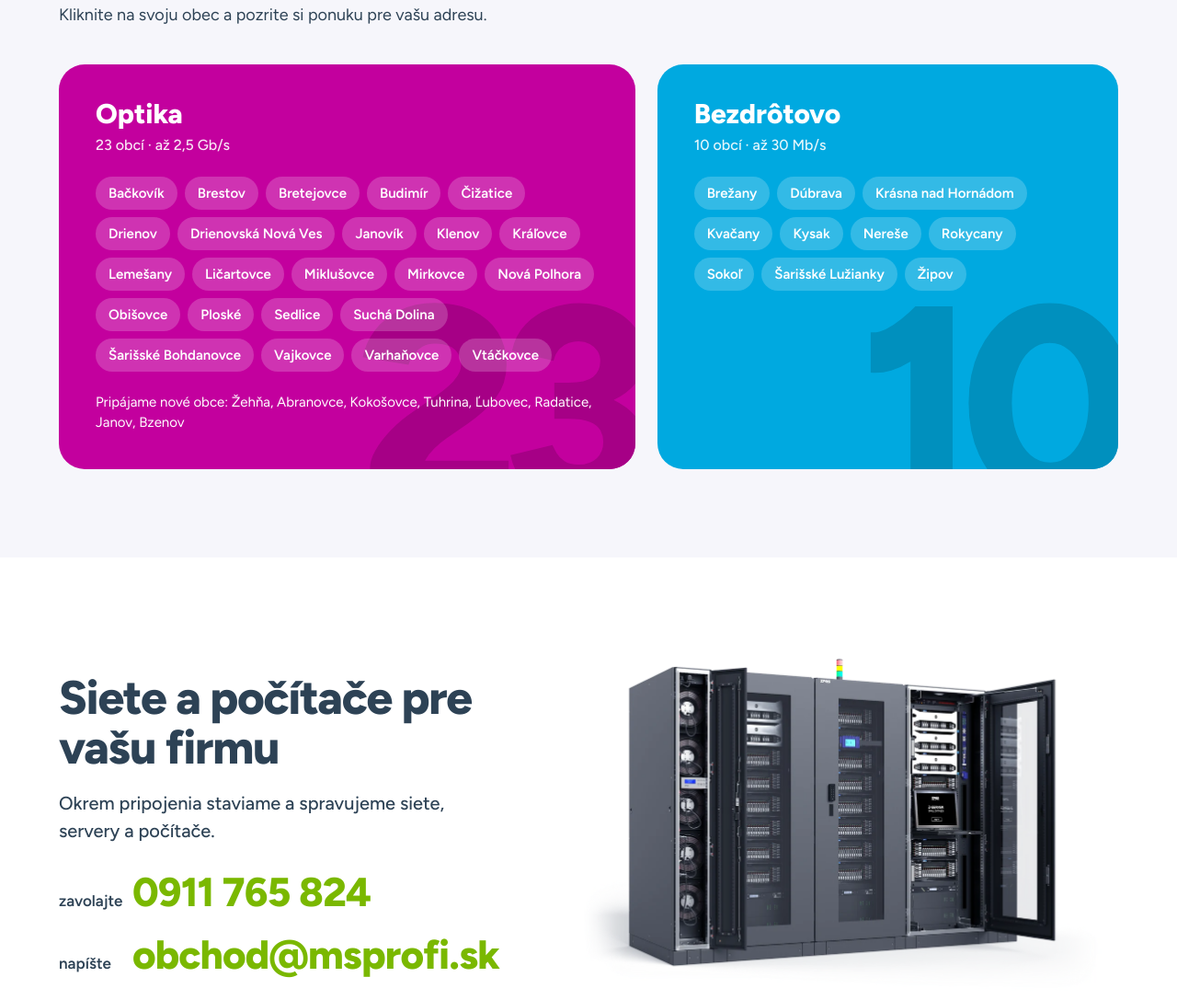
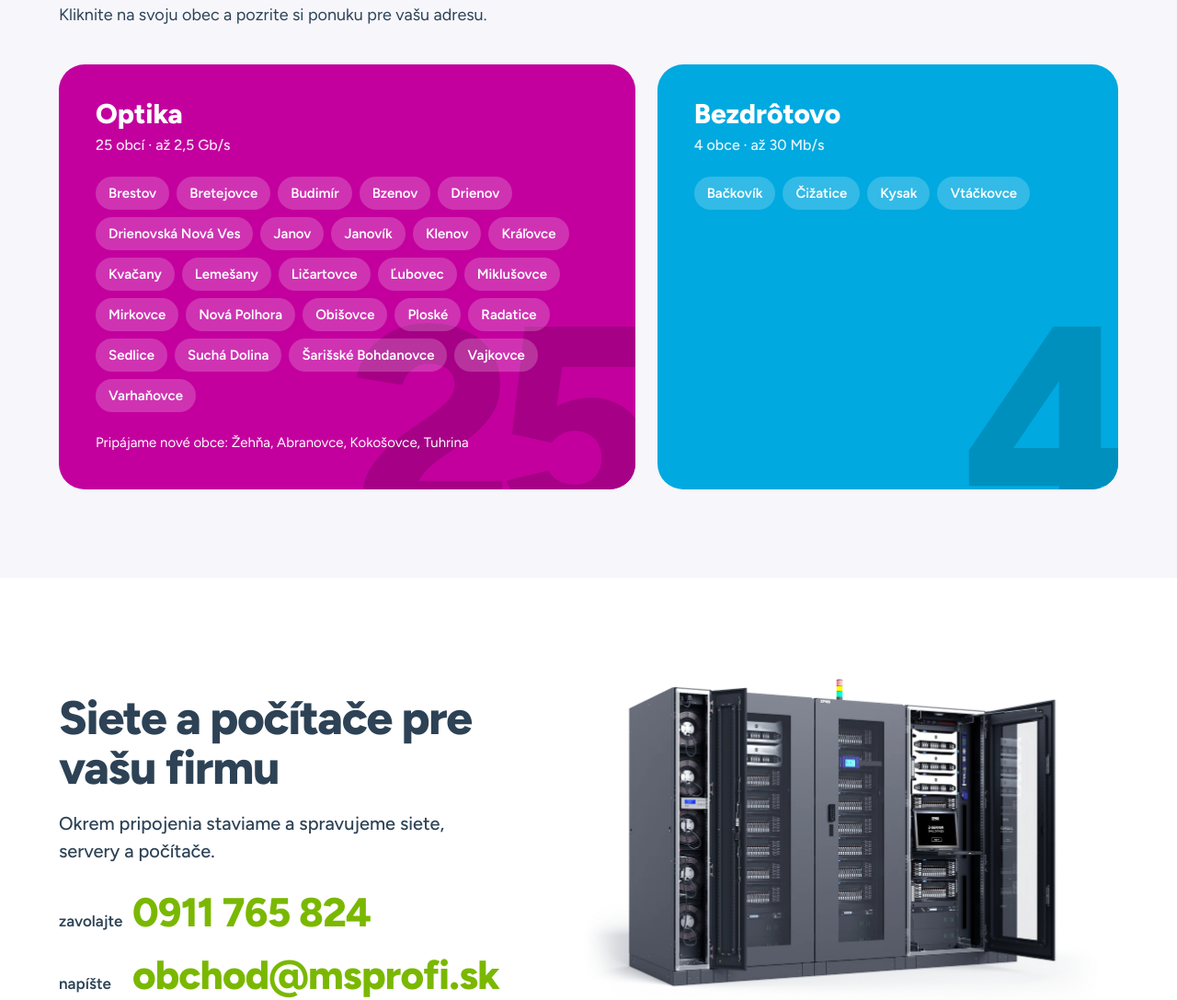
Before and after one commit to mrsamiq/msprofi-navrh, a plain HTML site: page index.html in a window 1280 px wide. Shown: the part 2788-3875 px from the top of the page at 92% size. Drawn offline with Linux system fonts and the light colour scheme; a script that the page names is missing.

Commit message:
M.S. Profi: obce podľa M.S. Profi

```diff
--- a/index.html
+++ b/index.html
@@ -101,8 +101,8 @@
                     <img src="img/internet-zariadenia.webp" alt="Internet v počítači, tablete aj mobile" width="1200" height="947" loading="lazy">
                 </div>
                 <ul class="vyhody">
-                    <li><span class="vyhoda-ikona"><svg class="ikona" viewBox="0 0 24 24" aria-hidden="true"><path d="m12 14 4-4"/><path d="M3.34 19a10 10 0 1 1 17.32 0"/></svg></span><strong>Optika až 2,5 Gb/s</strong>Priamo do domu v 23 obciach.</li>
-                    <li><span class="vyhoda-ikona"><svg class="ikona" viewBox="0 0 24 24" aria-hidden="true"><path d="M12 20h.01"/><path d="M2 8.82a15 15 0 0 1 20 0"/><path d="M5 12.859a10 10 0 0 1 14 0"/><path d="M8.5 16.429a5 5 0 0 1 7 0"/></svg></span><strong>Bezdrôtovo až 30 Mb/s</strong>V 10 obciach, kam optika ešte nevedie.</li>
+                    <li><span class="vyhoda-ikona"><svg class="ikona" viewBox="0 0 24 24" aria-hidden="true"><path d="m12 14 4-4"/><path d="M3.34 19a10 10 0 1 1 17.32 0"/></svg></span><strong>Optika až 2,5 Gb/s</strong>Priamo do domu v 25 obciach.</li>
+                    <li><span class="vyhoda-ikona"><svg class="ikona" viewBox="0 0 24 24" aria-hidden="true"><path d="M12 20h.01"/><path d="M2 8.82a15 15 0 0 1 20 0"/><path d="M5 12.859a10 10 0 0 1 14 0"/><path d="M8.5 16.429a5 5 0 0 1 7 0"/></svg></span><strong>Bezdrôtovo až 30 Mb/s</strong>V 4 obciach, kam optika ešte nevedie.</li>
                     <li><span class="vyhoda-ikona"><svg class="ikona" viewBox="0 0 24 24" aria-hidden="true"><path d="M4 14a1 1 0 0 1-.78-1.63l9.9-10.2a.5.5 0 0 1 .86.46l-1.92 6.02A1 1 0 0 0 13 10h7a1 1 0 0 1 .78 1.63l-9.9 10.2a.5.5 0 0 1-.86-.46l1.92-6.02A1 1 0 0 0 11 14z"/></svg></span><strong>Bez spomaľovania</strong>Na optike rýchlosť neznižujeme ani po veľkom prenose dát.</li>
                     <li><span class="vyhoda-ikona"><svg class="ikona" viewBox="0 0 24 24" aria-hidden="true"><path d="M14.7 6.3a1 1 0 0 0 0 1.4l1.6 1.6a1 1 0 0 0 1.4 0l3.77-3.77a6 6 0 0 1-7.94 7.94l-6.91 6.91a2.12 2.12 0 0 1-3-3l6.91-6.91a6 6 0 0 1 7.94-7.94l-3.76 3.76z"/></svg></span><strong>Inštalácia technikom</strong>Pripojenie vám zapojí a nastaví náš technik.</li>
                 </ul>
@@ -137,51 +137,47 @@
                 </div>
                 <div class="pokrytie-karty">
                                                             <div class="pokrytie-karta pokrytie-optika">
-                        <span class="pokrytie-cislo" aria-hidden="true">23</span>
+                        <span class="pokrytie-cislo" aria-hidden="true">25</span>
                         <h3>Optika</h3>
-                        <p class="pocet">23 obcí · až 2,5 Gb/s</p>
+                        <p class="pocet">25 obcí · až 2,5 Gb/s</p>
                         <ul class="obce">
-                                                        <li><a href="https://www.nuo.sk/msprofi#filter">Bačkovík</a></li>
                                                         <li><a href="https://www.nuo.sk/msprofi#filter">Brestov</a></li>
                                                         <li><a href="https://www.nuo.sk/msprofi#filter">Bretejovce</a></li>
                                                         <li><a href="https://www.nuo.sk/msprofi#filter">Budimír</a></li>
-                                                        <li><a href="https://www.nuo.sk/msprofi#filter">Čižatice</a></li>
+                                                        <li><a href="https://www.nuo.sk/msprofi#filter">Bzenov</a></li>
                                                         <li><a href="https://www.nuo.sk/msprofi#filter">Drienov</a></li>
                                                         <li><a href="https://www.nuo.sk/msprofi#filter">Drienovská Nová Ves</a></li>
+                                                        <li><a href="https://www.nuo.sk/msprofi#filter">Janov</a></li>
                                                         <li><a href="https://www.nuo.sk/msprofi#filter">Janovík</a></li>
                                                         <li><a href="https://www.nuo.sk/msprofi#filter">Klenov</a></li>
                                                         <li><a href="https://www.nuo.sk/msprofi#filter">Kráľovce</a></li>
+                                                        <li><a href="https://www.nuo.sk/msprofi#filter">Kvačany</a></li>
                                                         <li><a href="https://www.nuo.sk/msprofi#filter">Lemešany</a></li>
                                                         <li><a href="https://www.nuo.sk/msprofi#filter">Ličartovce</a></li>
+                                                        <li><a href="https://www.nuo.sk/msprofi#filter">Ľubovec</a></li>
                                                         <li><a href="https://www.nuo.sk/msprofi#filter">Miklušovce</a></li>
                                                         <li><a href="https://www.nuo.sk/msprofi#filter">Mirkovce</a></li>
                                                         <li><a href="https://www.nuo.sk/msprofi#filter">Nová Polhora</a></li>
                                                         <li><a href="https://www.nuo.sk/msprofi#filter">Obišovce</a></li>
                                                         <li><a href="https://www.nuo.sk/msprofi#filter">Ploské</a></li>
+                                                        <li><a href="https://www.nuo.sk/msprofi#filter">Radatice</a></li>
                                                         <li><a href="https://www.nuo.sk/msprofi#filter">Sedlice</a></li>
                                                         <li><a href="https://www.nuo.sk/msprofi#filter">Suchá Dolina</a></li>
                                                         <li><a href="https://www.nuo.sk/msprofi#filter">Šarišské Bohdanovce</a></li>
                                                         <li><a href="https://www.nuo.sk/msprofi#filter">Vajkovce</a></li>
                                                         <li><a href="https://www.nuo.sk/msprofi#filter">Varhaňovce</a></li>
-                                                        <li><a href="https://www.nuo.sk/msprofi#filter">Vtáčkovce</a></li>
                                                     </ul>
-                                                <p class="pripravujeme">Pripájame nové obce: Žehňa, Abranovce, Kokošovce, Tuhrina, Ľubovec, Radatice, Janov, Bzenov</p>
+                                                <p class="pripravujeme">Pripájame nové obce: Žehňa, Abranovce, Kokošovce, Tuhrina</p>
                                             </div>
                                                             <div class="pokrytie-karta pokrytie-bezdrot">
-                        <span class="pokrytie-cislo" aria-hidden="true">10</span>
+                        <span class="pokrytie-cislo" aria-hidden="true">4</span>
                         <h3>Bezdrôtovo</h3>
-                        <p class="pocet">10 obcí · až 30 Mb/s</p>
+                        <p class="pocet">4 obce · až 30 Mb/s</p>
                         <ul class="obce">
-                                                        <li><a href="https://www.nuo.sk/msprofi#filter">Brežany</a></li>
-                                                        <li><a href="https://www.nuo.sk/msprofi#filter">Dúbrava</a></li>
-                                                        <li><a href="https://www.nuo.sk/msprofi#filter">Krásna nad Hornádom</a></li>
-                                                        <li><a href="https://www.nuo.sk/msprofi#filter">Kvačany</a></li>
+                                                        <li><a href="https://www.nuo.sk/msprofi#filter">Bačkovík</a></li>
+                                                        <li><a href="https://www.nuo.sk/msprofi#filter">Čižatice</a></li>
                                                         <li><a href="https://www.nuo.sk/msprofi#filter">Kysak</a></li>
-                                                        <li><a href="https://www.nuo.sk/msprofi#filter">Nereše</a></li>
-                                                        <li><a href="https://www.nuo.sk/msprofi#filter">Rokycany</a></li>
-                                                        <li><a href="https://www.nuo.sk/msprofi#filter">Sokoľ</a></li>
-                                                        <li><a href="https://www.nuo.sk/msprofi#filter">Šarišské Lužianky</a></li>
-                                                        <li><a href="https://www.nuo.sk/msprofi#filter">Žipov</a></li>
+                                                        <li><a href="https://www.nuo.sk/msprofi#filter">Vtáčkovce</a></li>
                                                     </ul>
                                             </div>
                                     </div>
@@ -216,7 +212,7 @@
                 </div>
                 <div class="o-nas-cisla">
                     <p class="o-nas-cislo"><strong>2004</strong>pripájame od roku</p>
-                    <p class="o-nas-cislo"><strong>33</strong>obcí s naším internetom</p>
+                    <p class="o-nas-cislo"><strong>29</strong>obcí s naším internetom</p>
                     <p class="o-nas-cislo"><strong>2,5 Gb/s</strong>najrýchlejšia optika</p>
                 </div>
                 <div class="o-nas-text">
```
